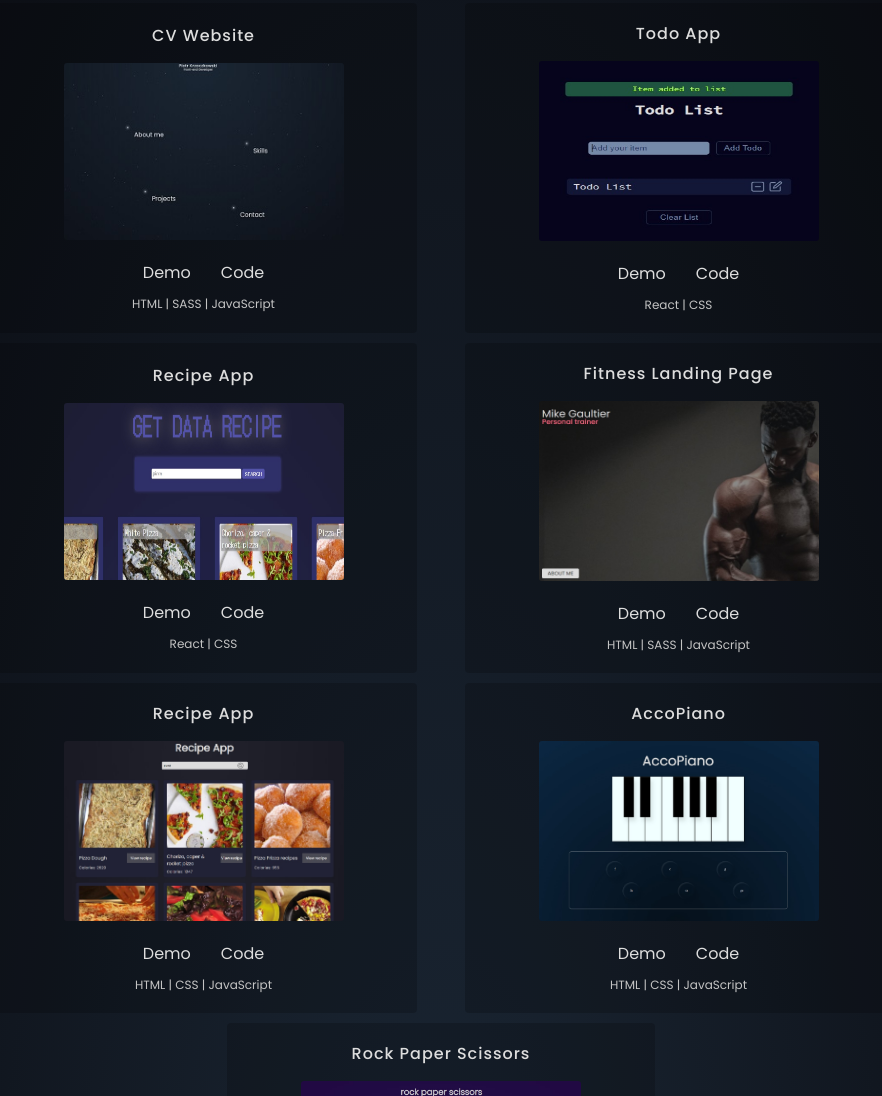
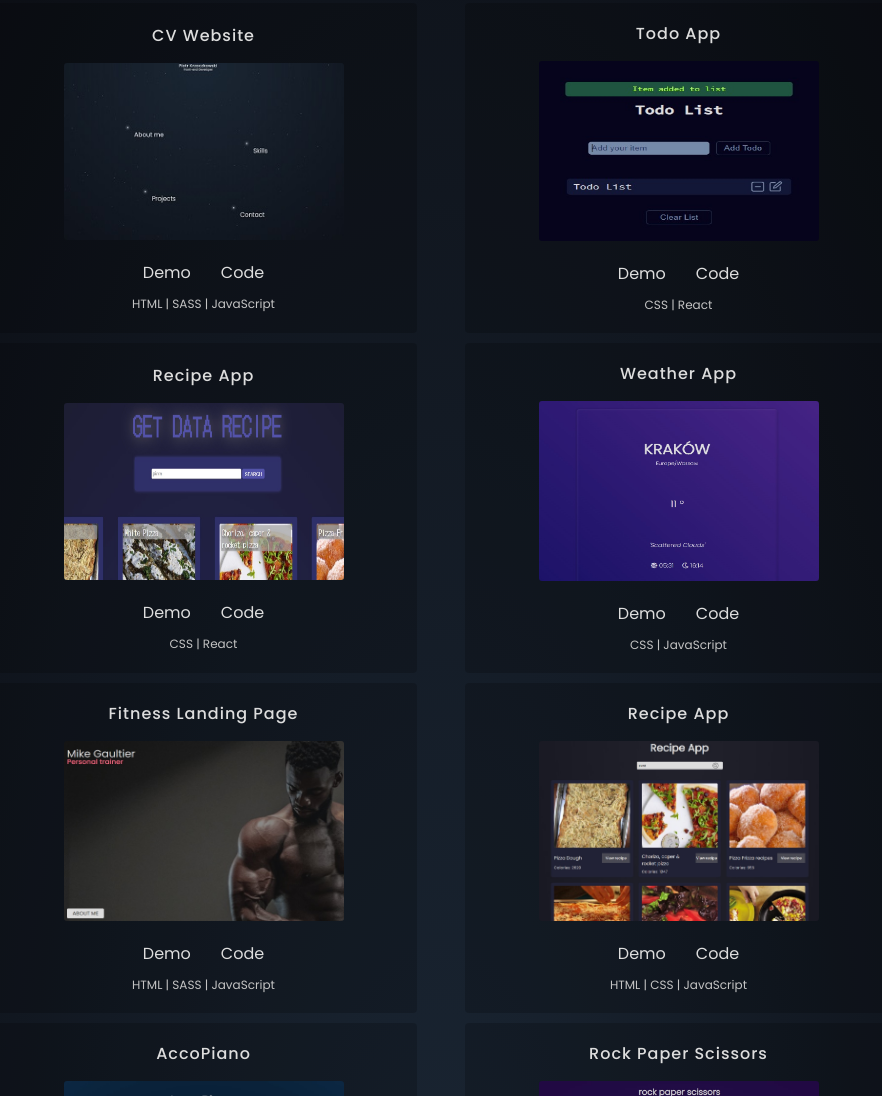
Before and after one commit to PiotrKrzaczkowski/Portfolio-Website, a website: page index.html in a window 1280 px wide. Shown: the part 1711-2807 px from the top of the page, without its empty margins (199-1081 px from the left). Drawn offline with Linux system fonts and the light colour scheme; some packages are replaced by stand-ins of ours; a script that the page names is missing.

Commit message:
weatherapp added to portfolio

```diff
--- a/index.html
+++ b/index.html
@@ -158,7 +158,7 @@
                 >Code</a
               >
             </div>
-            <p class="technologies">React | CSS</p>
+            <p class="technologies">CSS | React</p>
           </div>
           <div class="project-box reveal">
             <p class="title-project">Recipe App</p>
@@ -180,7 +180,29 @@
                 >Code</a
               >
             </div>
-            <p class="technologies">React | CSS</p>
+            <p class="technologies">CSS | React</p>
+          </div>
+          <div class="project-box reveal">
+            <p class="title-project">Weather App</p>
+            <img
+              src="./img/weather.jpg"
+              alt="Personal Website"
+              class="project-img"
+            />
+            <div class="project-btn-box">
+              <a
+                href="https://weather-vanilla-app.netlify.app/"
+                target="_blank"
+                class="btn-link-project"
+                >Demo</a
+              ><a
+                href="https://github.com/PiotrKrzaczkowski/weather-app"
+                target="_blank"
+                class="btn-link-project"
+                >Code</a
+              >
+            </div>
+            <p class="technologies">CSS | JavaScript</p>
           </div>
           <!-- _______________________________ -->
           <div class="project-box reveal">
```
Also changed, not shown: img/weather.jpg (added).
